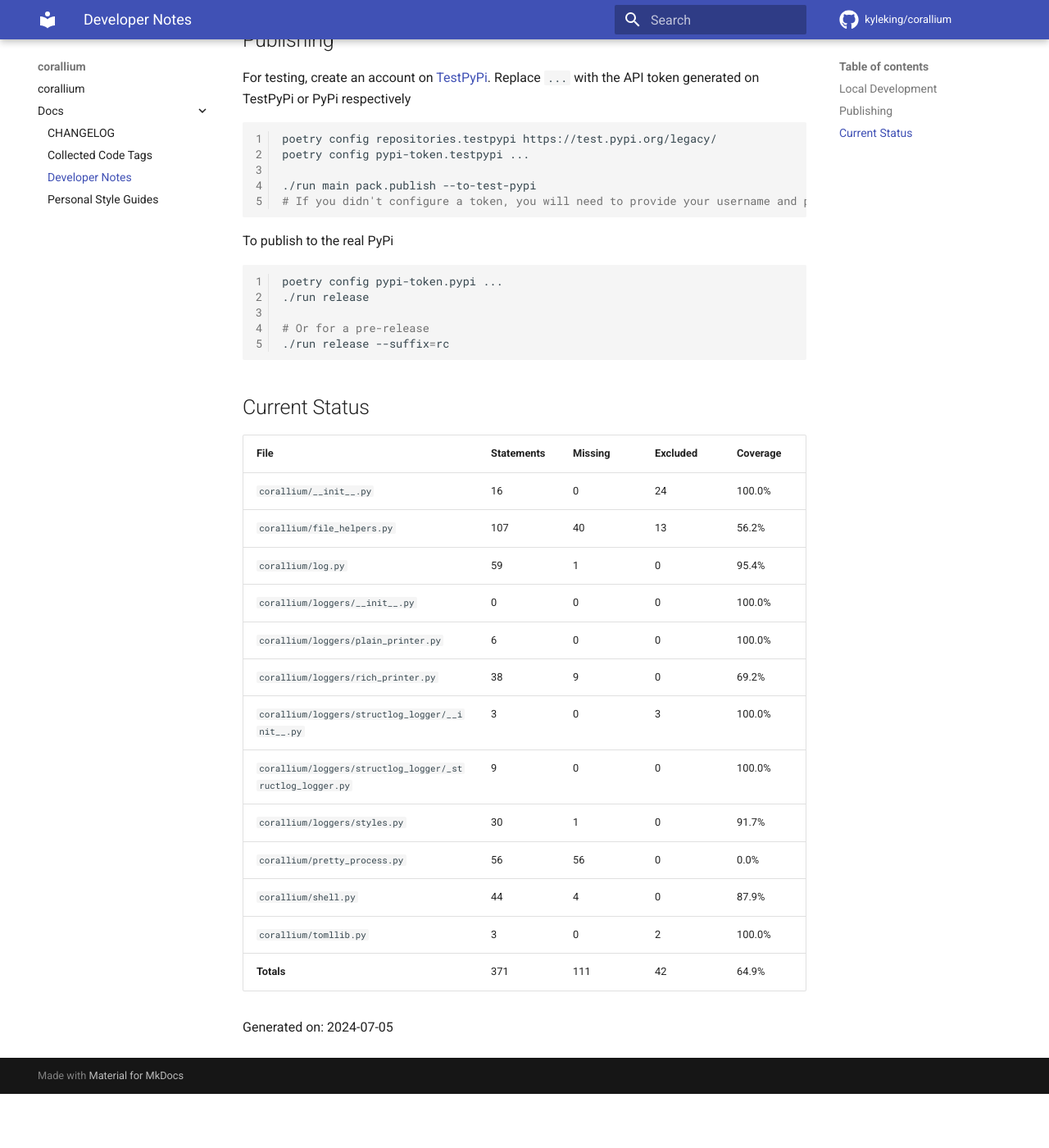
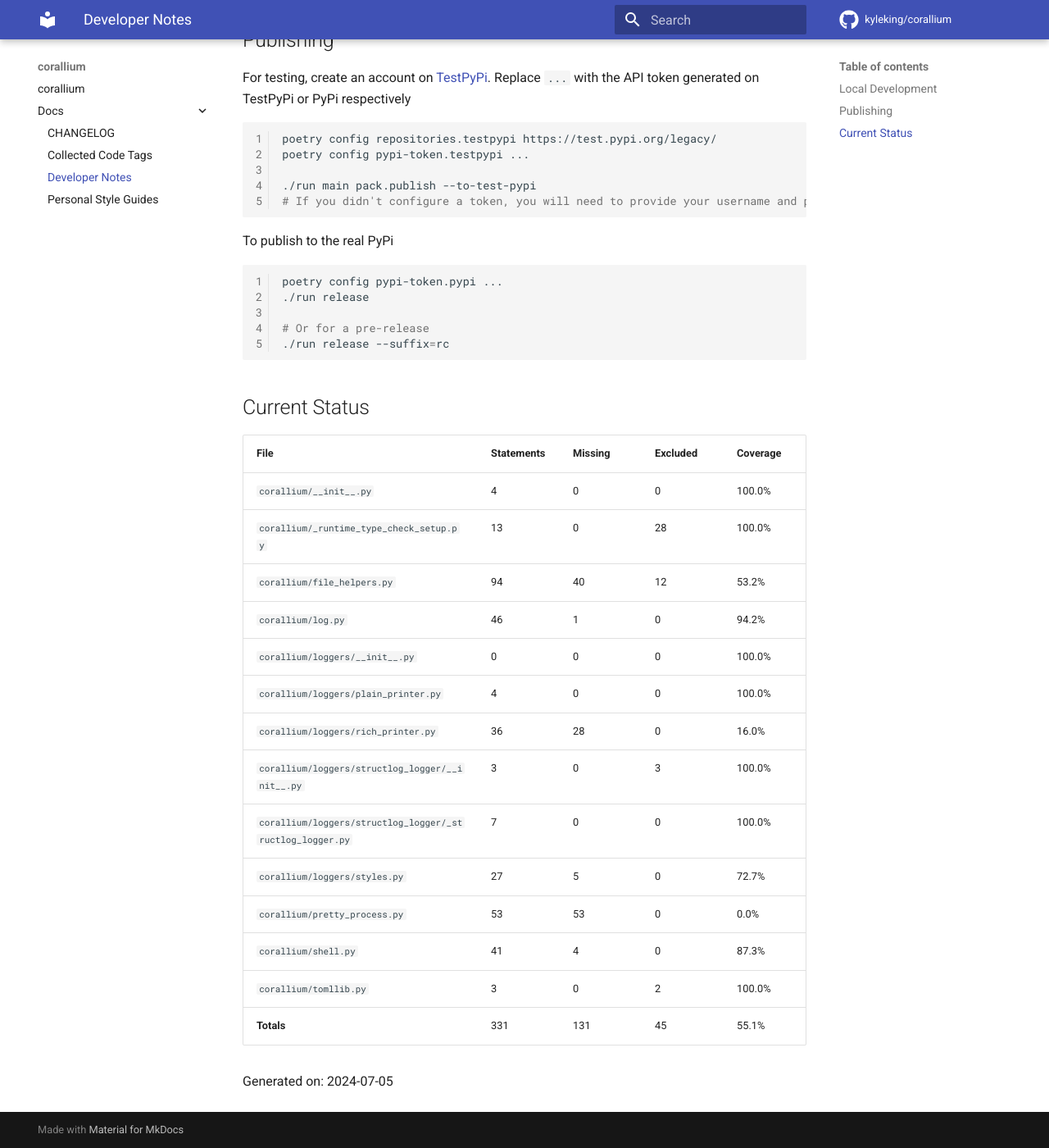
Before and after one commit to KyleKing/corallium, an MkDocs documentation site: the page built from docs/docs/DEVELOPER_GUIDE.md, in a window 1280 px wide and 1400 px high, scrolled down 546 px. Shown: the whole window at 82% size. Built offline with MkDocs 1.6.1 and Material for MkDocs 9.7.7, drawn with Linux system fonts in a browser that asks for light colours; comment, search, counter and statistics services are not loaded; before the commit the page ends 1880 px from its top, so only the background shows below that.

```diff
--- a/docs/docs/DEVELOPER_GUIDE.md
+++ b/docs/docs/DEVELOPER_GUIDE.md
@@ -47,19 +47,20 @@ poetry config pypi-token.pypi ...
 <!-- {cts} COVERAGE -->
 | File                                                      | Statements | Missing | Excluded | Coverage |
 |-----------------------------------------------------------|------------|---------|----------|----------|
-| `corallium/__init__.py`                                   | 16         | 0       | 24       | 100.0%   |
-| `corallium/file_helpers.py`                               | 107        | 40      | 13       | 56.2%    |
-| `corallium/log.py`                                        | 59         | 1       | 0        | 95.4%    |
+| `corallium/__init__.py`                                   | 4          | 0       | 0        | 100.0%   |
+| `corallium/_runtime_type_check_setup.py`                  | 13         | 0       | 28       | 100.0%   |
+| `corallium/file_helpers.py`                               | 94         | 40      | 12       | 53.2%    |
+| `corallium/log.py`                                        | 46         | 1       | 0        | 94.2%    |
 | `corallium/loggers/__init__.py`                           | 0          | 0       | 0        | 100.0%   |
-| `corallium/loggers/plain_printer.py`                      | 6          | 0       | 0        | 100.0%   |
-| `corallium/loggers/rich_printer.py`                       | 38         | 9       | 0        | 69.2%    |
+| `corallium/loggers/plain_printer.py`                      | 4          | 0       | 0        | 100.0%   |
+| `corallium/loggers/rich_printer.py`                       | 36         | 28      | 0        | 16.0%    |
 | `corallium/loggers/structlog_logger/__init__.py`          | 3          | 0       | 3        | 100.0%   |
-| `corallium/loggers/structlog_logger/_structlog_logger.py` | 9          | 0       | 0        | 100.0%   |
-| `corallium/loggers/styles.py`                             | 30         | 1       | 0        | 91.7%    |
-| `corallium/pretty_process.py`                             | 56         | 56      | 0        | 0.0%     |
-| `corallium/shell.py`                                      | 44         | 4       | 0        | 87.9%    |
+| `corallium/loggers/structlog_logger/_structlog_logger.py` | 7          | 0       | 0        | 100.0%   |
+| `corallium/loggers/styles.py`                             | 27         | 5       | 0        | 72.7%    |
+| `corallium/pretty_process.py`                             | 53         | 53      | 0        | 0.0%     |
+| `corallium/shell.py`                                      | 41         | 4       | 0        | 87.3%    |
 | `corallium/tomllib.py`                                    | 3          | 0       | 2        | 100.0%   |
-| **Totals**                                                | 371        | 111     | 42       | 64.9%    |
+| **Totals**                                                | 331        | 131     | 45       | 55.1%    |
 
 Generated on: 2024-07-05
 <!-- {cte} -->
```
Also changed, not shown: docs/docs/CHANGELOG.md (+4 -0 lines), 9 other files.
